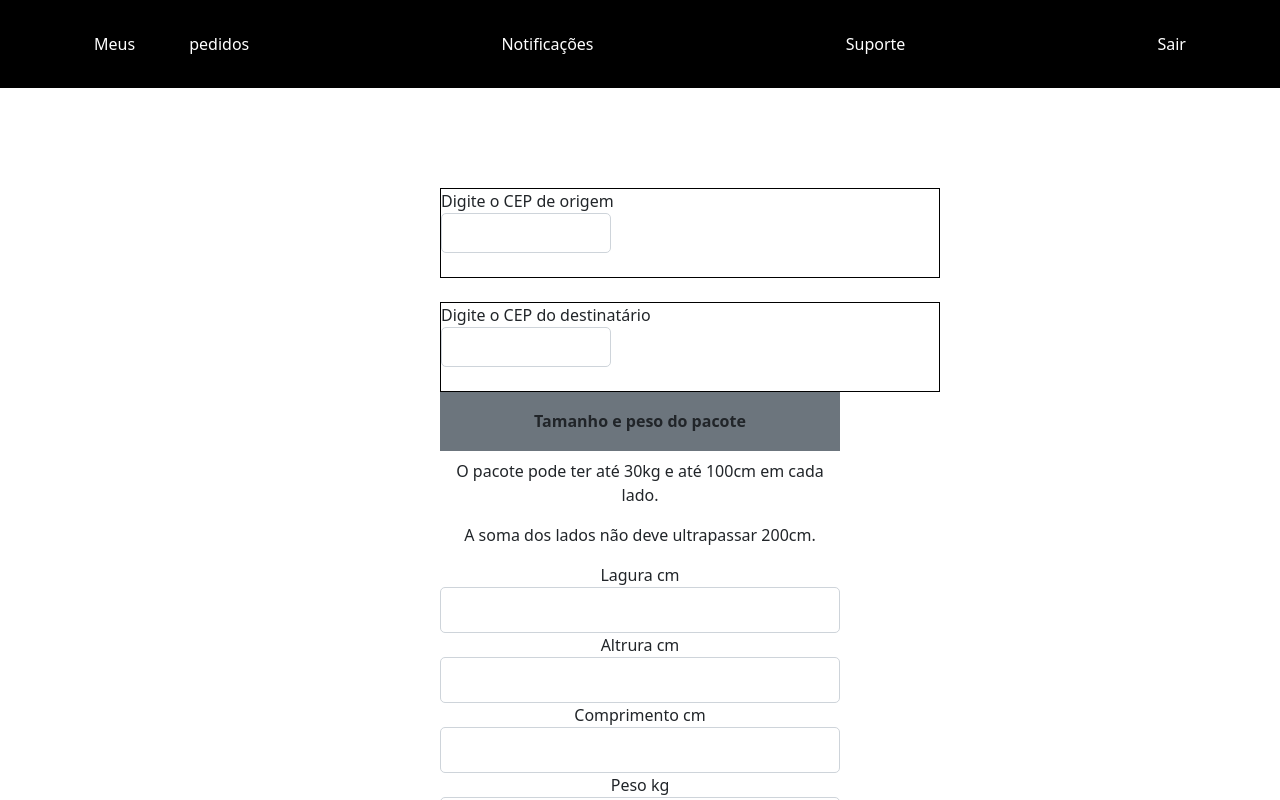
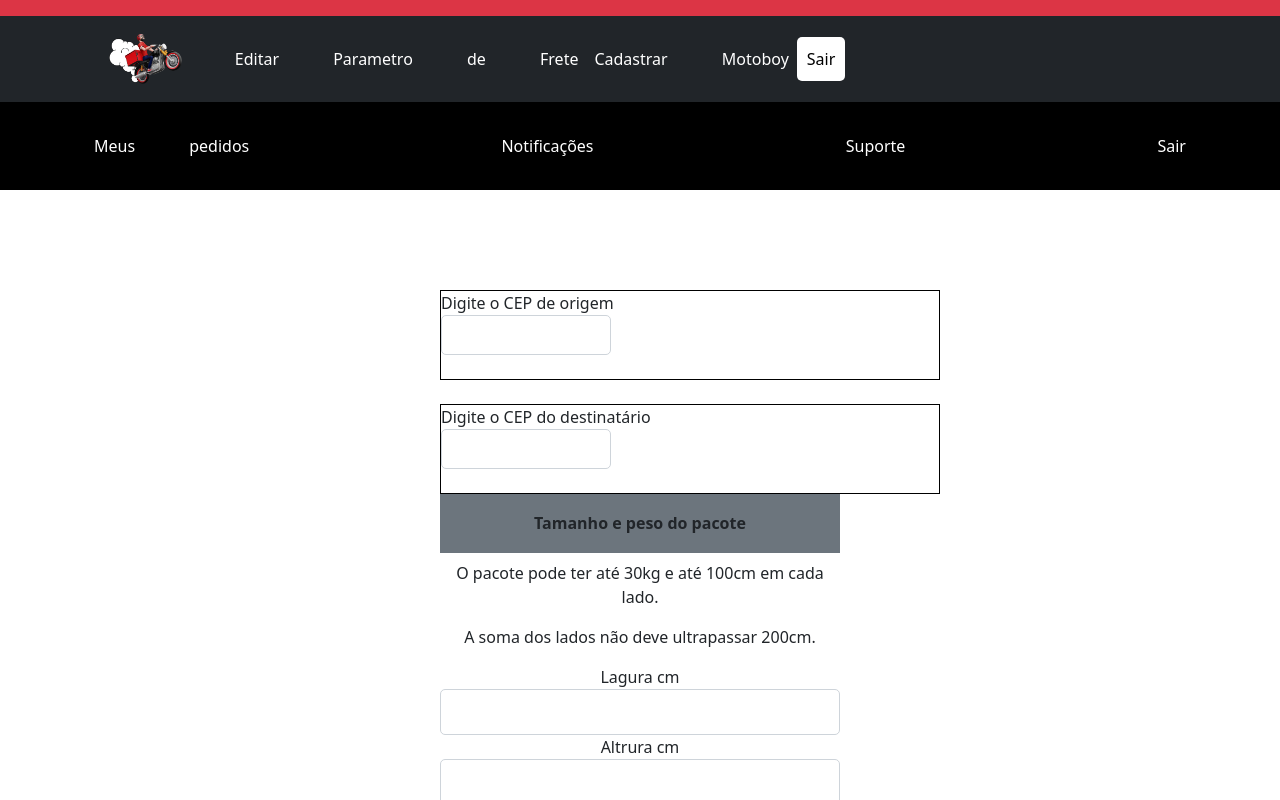
Before and after one commit to GiampaoloResendePereira/Projeto_TCC_Gabriel_Giampaolo_Gustavo_Vitor, a React (Create React App) app in the folder client/: page /calculo_frete in a window 1280 px wide. Shown: the top 800 px of the page. Built offline with nearby package versions, Linux system fonts and the light colour scheme.

Commit message:
Atualizando navBar

```diff
--- /dev/null
+++ b/client/src/components/layout/NavBar.jsx
@@ -0,0 +1,47 @@
+import { Link } from 'react-router-dom';
+import 'bootstrap/dist/css/bootstrap.min.css';
+import logo from '../../assets/img/logo.png';
+import '../../styles/global.css';
+import React from 'react';
+import { Navbar, Container, Nav } from 'react-bootstrap'; // Adicione NavDropdown aqui
+import { useNavigate } from "react-router-dom"; // Importa o hook para navegação
+
+
+const NavBarNavigation = () => {
+
+  const navigate = useNavigate(); // Hook para navegação entre as rotas
+
+  // Funções de navegação para cada tela
+  const handleAdminLogin = () => {
+    navigate("/"); // Redireciona para a tela do Administrador
+  };
+
+  return (
+    <div>
+      {/* Barra superior de navegação */}
+      <Navbar bg="danger" variant="dark"></Navbar>
+
+      {/* Barra de navegação principal */}
+      <Navbar bg="dark" variant="dark">
+        <Container>
+          <Link className="navbar-brand" to="/">
+            <img src={logo} alt="Logo" height="50" />
+          </Link>
+          <Nav className="me-auto">
+            <Nav.Link href="/editar-parametro">Editar Parametro de Frete</Nav.Link>
+            <Nav.Link href="/cadastrar-motoboy">Cadastrar Motoboy</Nav.Link>
+
+            <div className="align-right">
+          <button className="sair-button" onClick={handleAdminLogin}>
+            Sair
+          </button>
+        </div>
+          </Nav>
+        </Container>
+      </Navbar>
+
+    </div>
+  );
+};
+
+export default NavBarNavigation;
--- a/client/src/components/pages/CalculoFrete.jsx
+++ b/client/src/components/pages/CalculoFrete.jsx
@@ -1,10 +1,13 @@
 import React from 'react'
 import NavBarClient from '../layout/NavBarClient'
 import styles from '../pages/CalculoFrete.module.css'
+import TelaAdministrador from '../Administrador/TelaAdministrador'
+import NavBarNavigation from '../layout/NavBar'
 
 function CalculoFrete() {
   return (
     <>
+    <NavBarNavigation/>
       <NavBarClient />
       <div className={styles.frete} >
       <form action="">
--- a/client/src/components/pages/GerenciamentoEntregas.jsx
+++ b/client/src/components/pages/GerenciamentoEntregas.jsx
@@ -2,8 +2,10 @@ import React from 'react'
 import styles from './GerenciamentoEntregas.css'
 import EntregasGet from '../Crude/EntregasGet'
 import FormEdit from './FormEditar/FormEdit'
-import NavBarClient from '../layout/NavBarClient'
-import TelaAdministrador from '../Administrador/TelaAdministrador'
+import NavBarNavigation from '../layout/NavBar'
+
+
+
 
 
 
@@ -13,9 +15,7 @@ function Gerenciamento_entregas() {
   return (
 
     <>
-
-    <TelaAdministrador/>
-     <NavBarClient/>
+     <NavBarNavigation/>
       <div class='container'>
         <div className='form'>
           <div>Filtro de pesquisa
```
